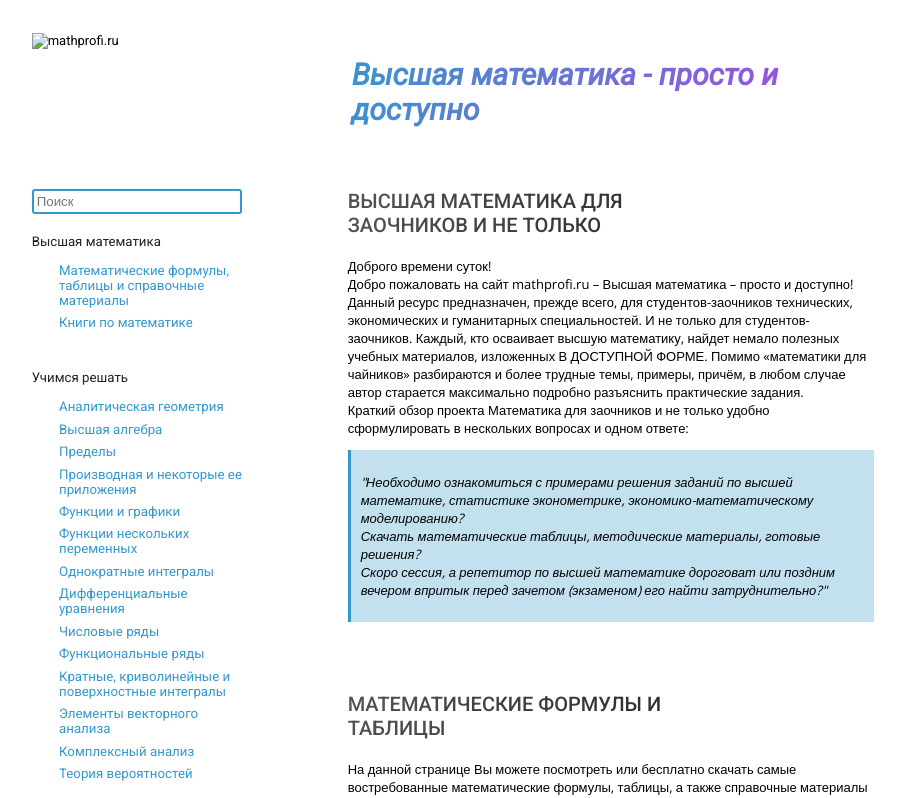
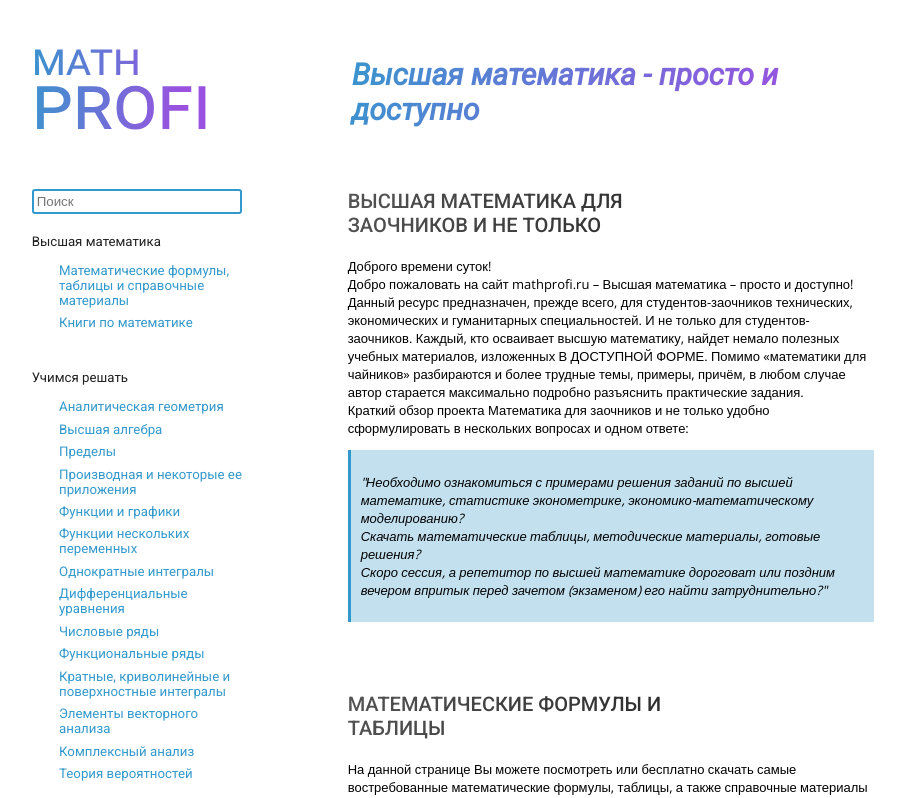
Before and after one commit to zeromask1337/Mathprofi, a website: page website/index.html in a window 1280 px wide. Shown: the top 798 px of the page, without its empty margins (187-1092 px from the left). Drawn offline with nearby package versions, Linux system fonts and the light colour scheme; files that its build step writes are made by us from their sources; the site is published under a folder, as on GitHub Pages, so addresses that start at the root find nothing.

Commit message:
added img into website folder

```diff
--- a/package.json
+++ b/package.json
@@ -9,7 +9,7 @@
     "keywords": [],
     "author": "",
     "license": "ISC",
-    "homepage": "https://mathprofi.github.io/mywebsite",
+    "homepage": "https://mathprofi3.github.io/mywebsite",
     "dependencies": {
         "gh-pages": "^2.2.0"
     }
--- a/website/index.html
+++ b/website/index.html
@@ -14,7 +14,7 @@
     </head>
     <body>
         <div class="wrapper">
-            <img src="/img/Logo.svg" alt="mathprofi.ru" class="mathprofi" />
+            <img src="img/Logo.svg" alt="mathprofi.ru" class="mathprofi" />
             <h2 class="title">Высшая математика - просто и доступно</h2>
 
             <div class="nav">
```
Also changed, not shown: website/img/Logo.svg (renamed from img/Logo.svg).
